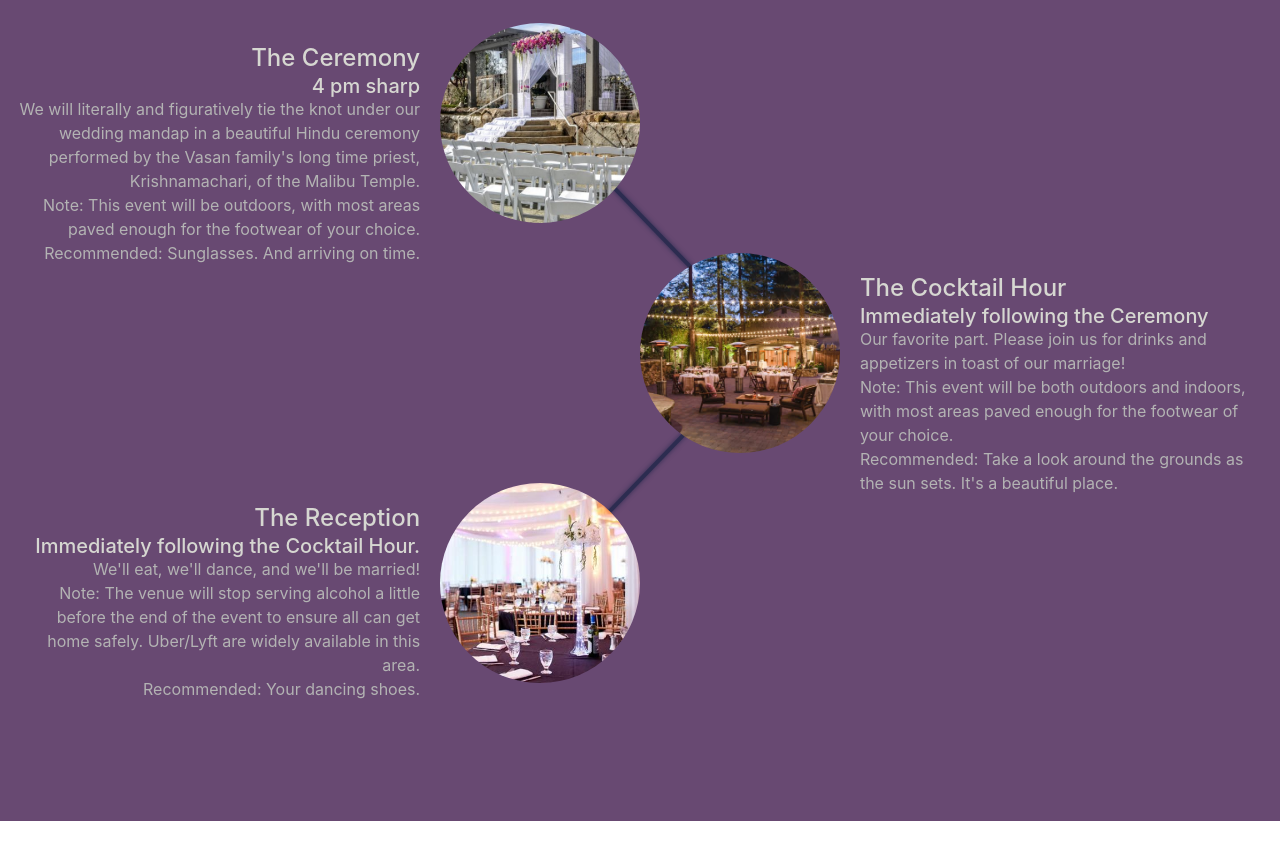
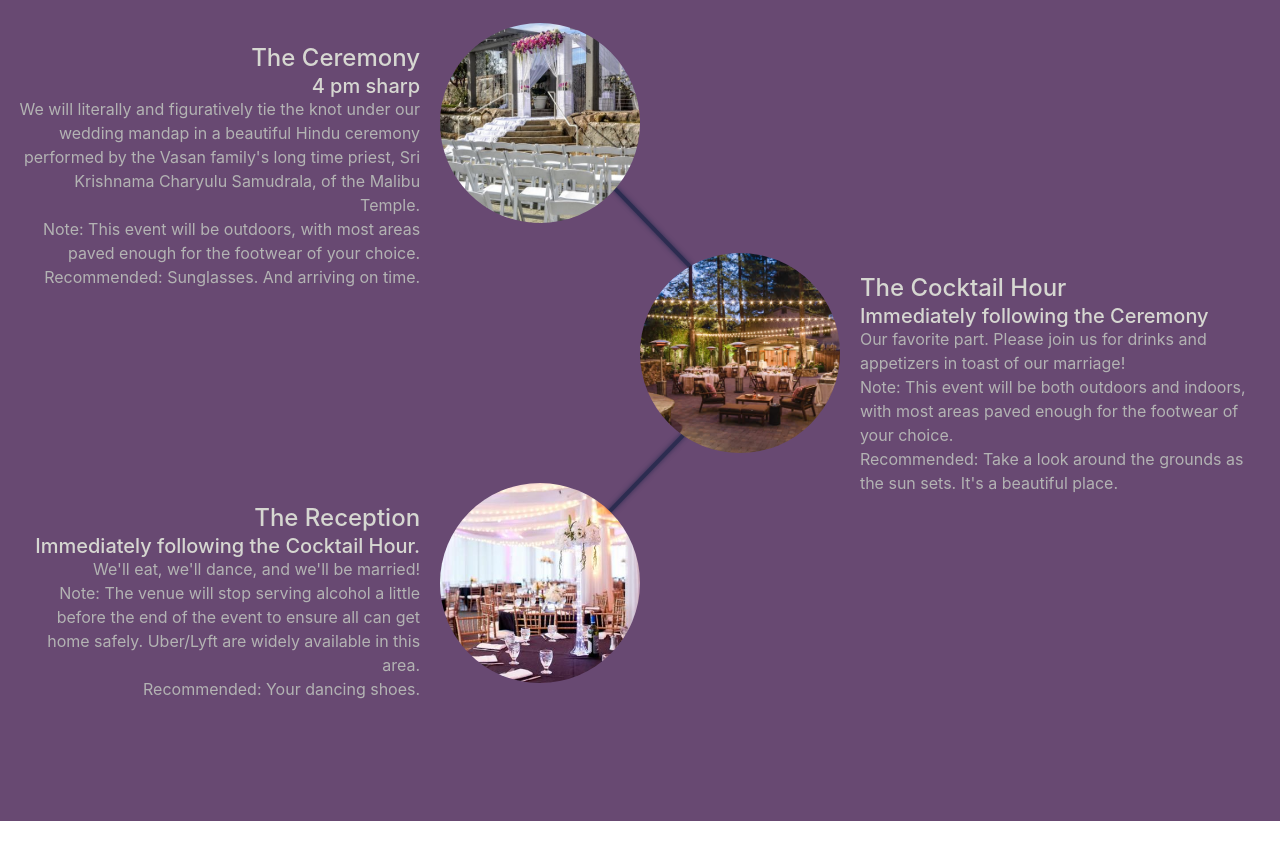
Before and after one commit to Shree33/NishaVimashWedding, a website with bundled scripts: page index.html in a window 1280 px wide. Shown: the part 1152-2011 px from the top of the page. Built offline with nearby package versions, Linux system fonts and the light colour scheme.

Commit message:
change priest name;copy

```diff
--- a/index.html
+++ b/index.html
@@ -126,7 +126,7 @@
                   </div>
                   <div class="timeline-body">
                     <p>
-                      We will literally and figuratively tie the knot under our wedding mandap in a beautiful Hindu ceremony performed by the Vasan family's long time priest, Krishnamachari, of the Malibu Temple.</p>
+                      We will literally and figuratively tie the knot under our wedding mandap in a beautiful Hindu ceremony performed by the Vasan family's long time priest, Sri Krishnama Charyulu Samudrala, of the Malibu Temple.</p>
                     <p>Note: This event will be outdoors, with most areas paved enough for the footwear of your choice.</p>
                     <p>Recommended: Sunglasses. And arriving on time. </p>
                   </div>
```
